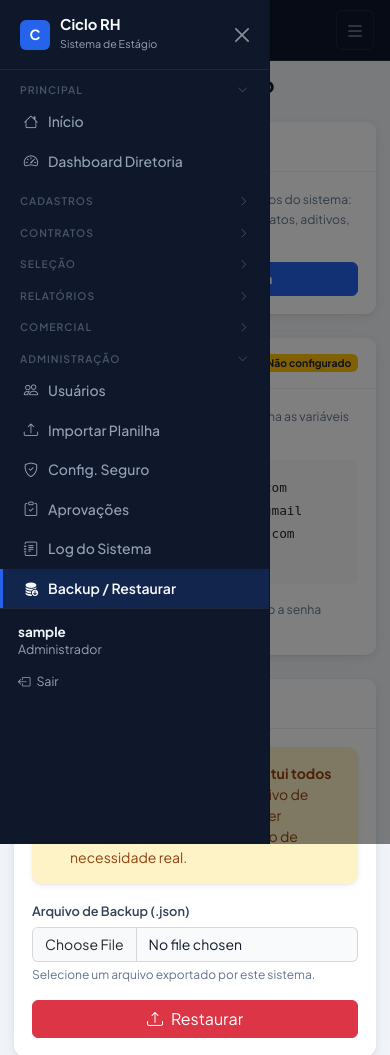
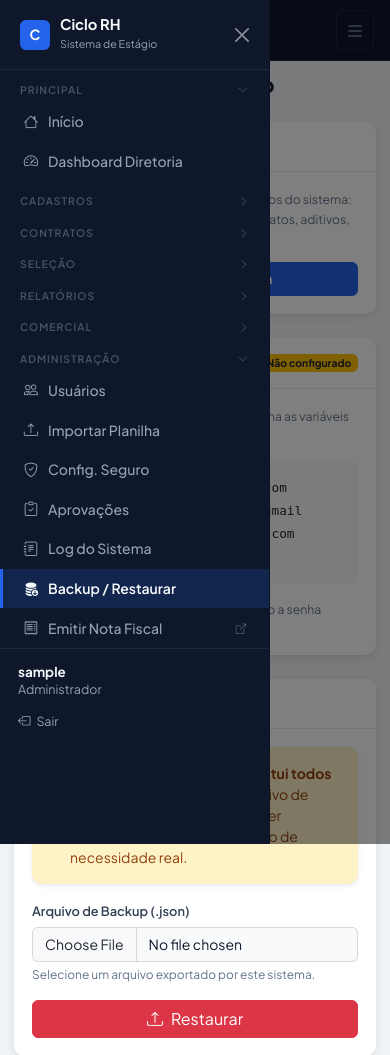
Before and after one commit to admsalmocosta1977/ciclorh-estagio, a Flask app: page /admin/backup in a window 390 px wide, after a click that opens the changed part. Shown: the top 1055 px of the page. Run offline with Flask 3, Linux system fonts and the light colour scheme; the visitor is signed in with stand-in values (Sample User, id 1); data that the repository does not hold is empty; some libraries are stand-ins or nearby versions.

Commit message:
Adiciona link Emitir Nota Fiscal na seção Administração
Abre o portal NFS-e da Prefeitura de Vitória da Conquista em nova aba.
Visível apenas para administradores (desktop + mobile).

Co-Authored-By: Claude Sonnet 4.6 <noreply@anthropic.com>

```diff
--- a/templates/base.html
+++ b/templates/base.html
@@ -547,6 +547,9 @@
       <a href="{{ url_for('admin_backup') }}" class="nav-link {% if ep in ['admin_backup','admin_restaurar'] %}active{% endif %}">
         <i class="bi bi-database-fill-down"></i> Backup / Restaurar
       </a>
+      <a href="https://ba-vitoriadaconquista-pm-nfs.cloud.el.com.br/#/login" target="_blank" rel="noopener" class="nav-link">
+        <i class="bi bi-receipt"></i> Emitir Nota Fiscal <i class="bi bi-box-arrow-up-right ms-auto" style="font-size:.65rem;opacity:.6"></i>
+      </a>
     </div>
     {% endif %}
 
@@ -715,6 +718,9 @@
     <a href="{{ url_for('admin_backup') }}" class="nav-link {% if ep in ['admin_backup','admin_restaurar'] %}active{% endif %}">
       <i class="bi bi-database-fill-down"></i> Backup / Restaurar
     </a>
+    <a href="https://ba-vitoriadaconquista-pm-nfs.cloud.el.com.br/#/login" target="_blank" rel="noopener" class="nav-link">
+      <i class="bi bi-receipt"></i> Emitir Nota Fiscal <i class="bi bi-box-arrow-up-right ms-auto" style="font-size:.65rem;opacity:.6"></i>
+    </a>
   </div>
   {% endif %}
 
```
